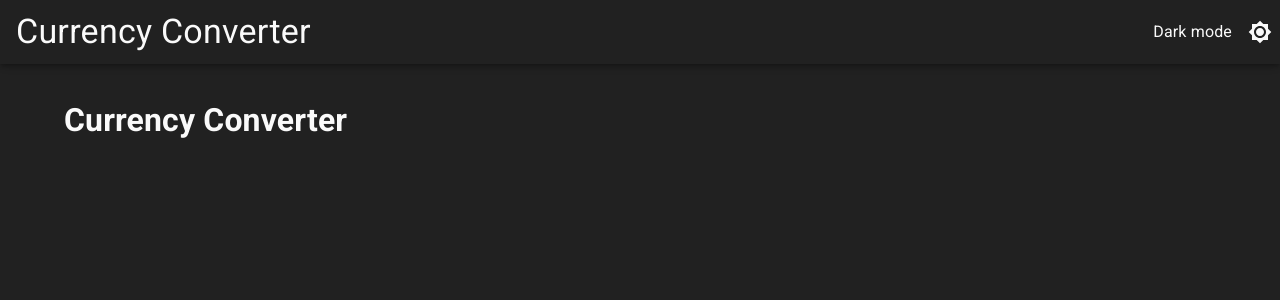
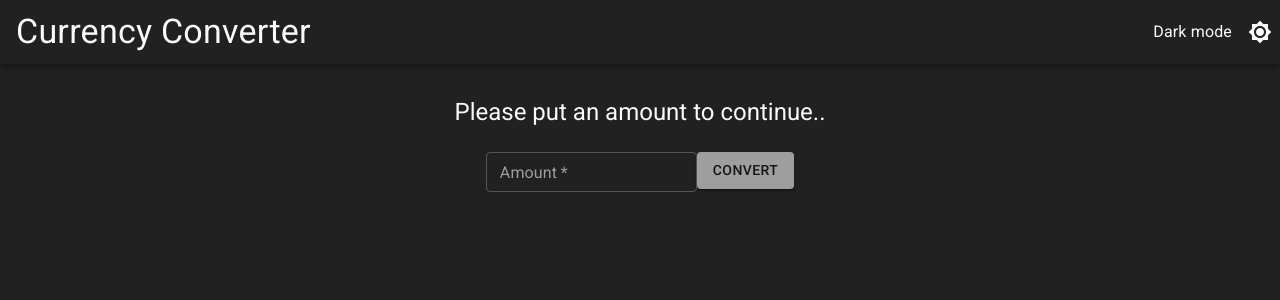
Before and after one commit to raj5036/Currency-Converter, a React (Vite) app: page / in a window 1280 px wide. Shown: the top 300 px of the page. Built offline with nearby package versions, Linux system fonts and the light colour scheme.

Commit message:
Started with CurrencyConverter component [WIP]

```diff
--- a/src/components/CurrencyConverter/CurrencyConverter.tsx
+++ b/src/components/CurrencyConverter/CurrencyConverter.tsx
@@ -1,8 +1,34 @@
+import { useState } from "react";
+import { Button, TextField } from "@mui/material";
+import { CurrencyConverterStyles } from "./CurrencyConverterStyles";
+
 const CurrencyConverter = () => {
+	const [amount, setAmount] = useState<number>(0)
+
+	const onSubmitClick = () => {
+		console.log('amount', amount)
+	}
+
 	return (
-		<div>
-			<h1>Currency Converter</h1>
-		</div>
+		<CurrencyConverterStyles.Box>
+			<CurrencyConverterStyles.Header variant="h5">
+				Please put an amount to continue..
+			</CurrencyConverterStyles.Header>
+			<TextField
+				variant="outlined"
+				size="small"
+				label="Amount"
+				placeholder="1000"
+				type="number"
+				required
+				onChange={(e) => setAmount(Number(e.target.value))}
+			></TextField>
+			<Button
+				variant="contained"
+				color="primary"
+				onClick={onSubmitClick}
+			>Convert</Button>
+		</CurrencyConverterStyles.Box>
 	);
 };
 
--- a/src/components/CurrencyConverter/CurrencyConverterStyles.ts
+++ b/src/components/CurrencyConverter/CurrencyConverterStyles.ts
@@ -0,0 +1,12 @@
+/* eslint-disable @typescript-eslint/no-unused-vars */
+import { Box, Typography } from "@mui/material";
+import { styled } from "@mui/material/styles";
+
+export const CurrencyConverterStyles = {
+	Box: styled(Box)(({ theme }) => ({
+		textAlign: 'center',
+	})),
+	Header: styled(Typography)(( {theme} ) => ({
+		marginBottom: theme.spacing(3)
+	}))
+}
--- a/src/components/Header/HeaderStyles.ts
+++ b/src/components/Header/HeaderStyles.ts
@@ -8,7 +8,7 @@ export const HeaderStyles = {
 			display: 'flex',
 			justifyContent: 'space-between',
 			alignItems: 'center',
-			height: '4rem',
+			height: theme.spacing(8),
 			position: 'fixed',
 			top: 0,
 			left: 0,
```
